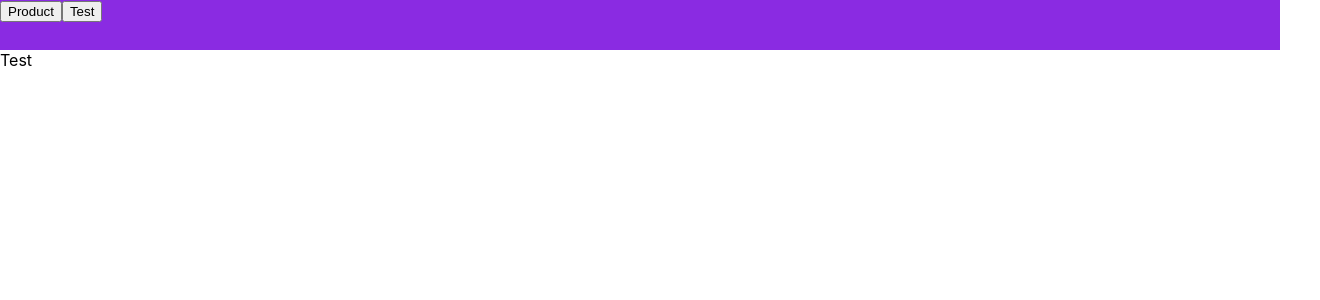
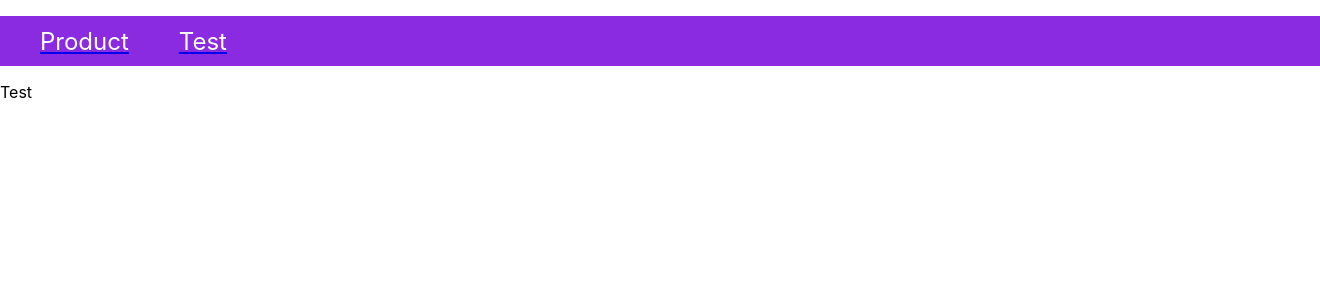
Before and after one commit to houssemRouabeh/revision-app, a React (Create React App) app: page /test in a window 1280 px wide. Shown: the top 300 px of the page, 1320 px wide, since content can reach past the window. Built offline with nearby package versions, Linux system fonts and the light colour scheme.

Commit message:
seance revision 13/04/2023

```diff
--- a/src/components/Card.jsx
+++ b/src/components/Card.jsx
@@ -6,18 +6,24 @@ const Card = (props) => {
     <div
       style={{
         width: "200px",
-        height: "500px",
+        height: "300px",
         backgroundColor: "orange",
         border: "1px solid gray",
+        borderRadius: "20px",
+        padding: "20px",
       }}
     >
       <div>
         <NavLink to={`${props.product.id}`}>{props.product.name}</NavLink>
       </div>
-      <div>{props.product.description}</div>
-      <div>{props.product.price}</div>
-      <div>{props.product.quantity}</div>
-      <div>{props.product.like}</div>
+      <div style={{ marginTop: "50px", marginBottom: "50px" }}>
+        {props.product.description}
+      </div>
+      <div style={{ display: "flex", justifyContent: "space-around" }}>
+        <div>Price: {props.product.price}</div>
+        <div>Qté: {props.product.quantity}</div>
+        <div>Like: {props.product.like}</div>
+      </div>
     </div>
   );
 };
--- a/src/components/NavBar.jsx
+++ b/src/components/NavBar.jsx
@@ -1,18 +1,31 @@
 import React from "react";
 import { NavLink } from "react-router-dom";
+
+const listStyle = {
+  color: "white",
+  listStyleType: "none",
+  fontSize: "24px",
+};
 const NavBar = () => {
   return (
-    <div
-      style={{ width: "100%", height: "50px", backgroundColor: "blueviolet" }}
+    <ul
+      style={{
+        width: "100%",
+        height: "50px",
+        backgroundColor: "blueviolet",
+        display: "flex",
+        gap: "50px",
+        alignItems: "center",
+      }}
     >
       <NavLink to="/">
-        <button> Product </button>
+        <li style={listStyle}> Product </li>
       </NavLink>
 
       <NavLink to="test">
-        <button>Test</button>
+        <li style={listStyle}>Test</li>
       </NavLink>
-    </div>
+    </ul>
   );
 };
 
--- a/src/components/Product.jsx
+++ b/src/components/Product.jsx
@@ -1,4 +1,4 @@
-import React, { useEffect,useState } from "react";
+import React, { useEffect, useState } from "react";
 import Card from "./Card";
 import { getallProducts } from "../services/service";
 
@@ -10,7 +10,7 @@ const Product = () => {
     });
   });
   return (
-    <div>
+    <div style={{ display: "flex", gap: "50px", margin: "50px" }}>
       {products.map((prod) => (
         <Card key={prod.id} product={prod} />
       ))}
```
Also changed, not shown: src/api/data.json (+8 -0 lines).
